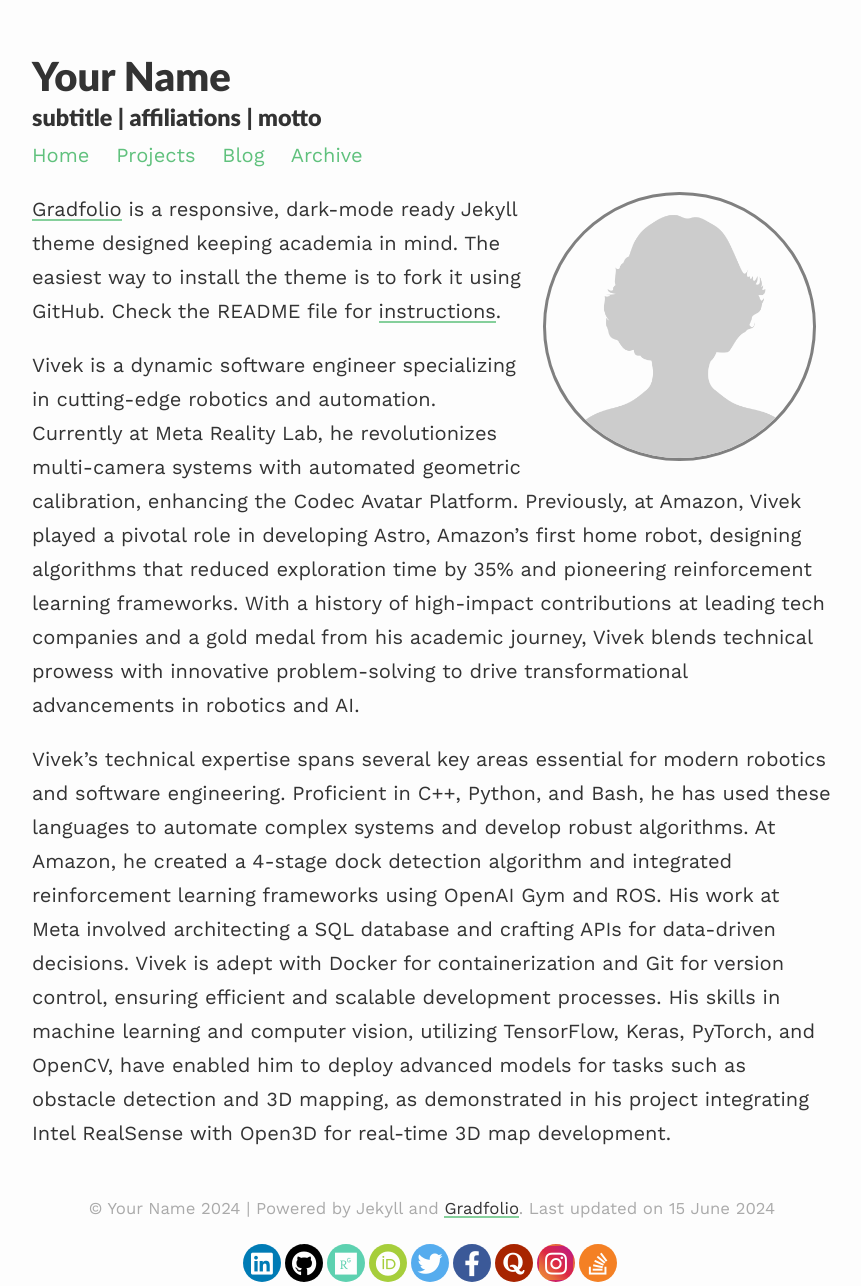
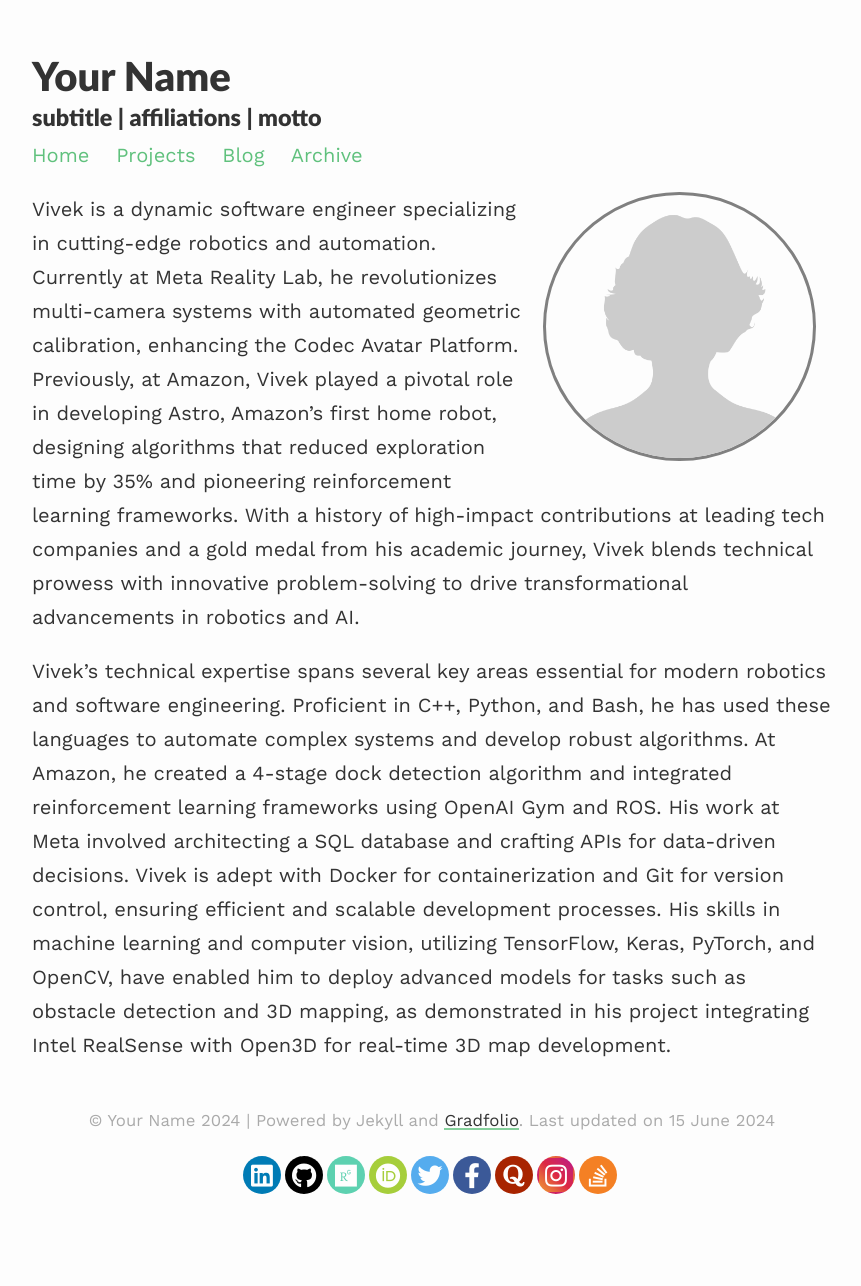
Before and after one commit to vivekrathi14/gradfolio, a Jekyll site: the page built from index.md, in a window 1280 px wide. Shown: the whole page, without its empty margins (208-1069 px from the left). Built offline with Jekyll 4.4.1, drawn with Linux system fonts in a browser that asks for light colours; nearby versions of some CDN libraries; after the commit the page ends 1198 px from its top, so only the background shows below that.

Commit message:
Update index.md

```diff
--- a/index.md
+++ b/index.md
@@ -7,7 +7,6 @@ profile:
 published: true
 ---
 
-[Gradfolio](https://github.com/jitinnair1/gradfolio){:target="_blank"} is a responsive, dark-mode ready Jekyll theme designed keeping academia in mind. The easiest way to install the theme is to fork it using GitHub. Check the README file for [instructions](https://github.com/jitinnair1/gradfolio#installation){:target="_blank"}.
 
 Vivek is a dynamic software engineer specializing in cutting-edge robotics and automation. Currently at Meta Reality Lab, he revolutionizes multi-camera systems with automated geometric calibration, enhancing the Codec Avatar Platform. Previously, at Amazon, Vivek played a pivotal role in developing Astro, Amazon’s first home robot, designing algorithms that reduced exploration time by 35% and pioneering reinforcement learning frameworks. With a history of high-impact contributions at leading tech companies and a gold medal from his academic journey, Vivek blends technical prowess with innovative problem-solving to drive transformational advancements in robotics and AI.
 
```
